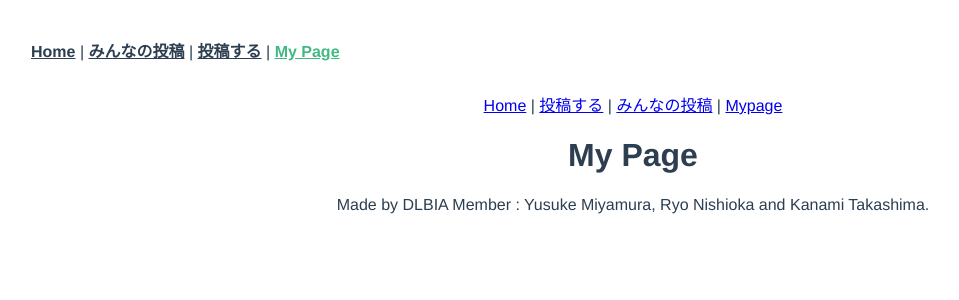
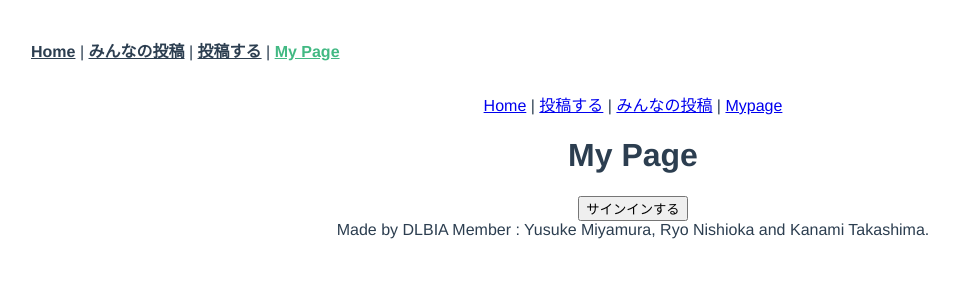
Before and after one commit to webex20-team-1/dlbia, a Vue app: page /mypage in a window 1280 px wide. Shown: the top 300 px of the page, without its empty margins (7-966 px from the left). Built offline with nearby package versions, Linux system fonts and the light colour scheme.

Commit message:
ログインできるようにしました

```diff
--- a/src/views/MyPage.vue
+++ b/src/views/MyPage.vue
@@ -2,4 +2,22 @@
   <div>
     <h1>My Page</h1>
   </div>
+  <div>
+    <button v-on:click="signIn">サインインする</button>
+  </div>
 </template>
+
+<script>
+import { getAuth, signInWithRedirect, GoogleAuthProvider } from "firebase/auth"
+
+export default {
+  methods: {
+    signIn: function () {
+      // 以下の Firebase に関するコードは、公式ドキュメントをコピペしただけ
+      const auth = getAuth()
+      const provider = new GoogleAuthProvider()
+      signInWithRedirect(auth, provider)
+    },
+  },
+}
+</script>
```
